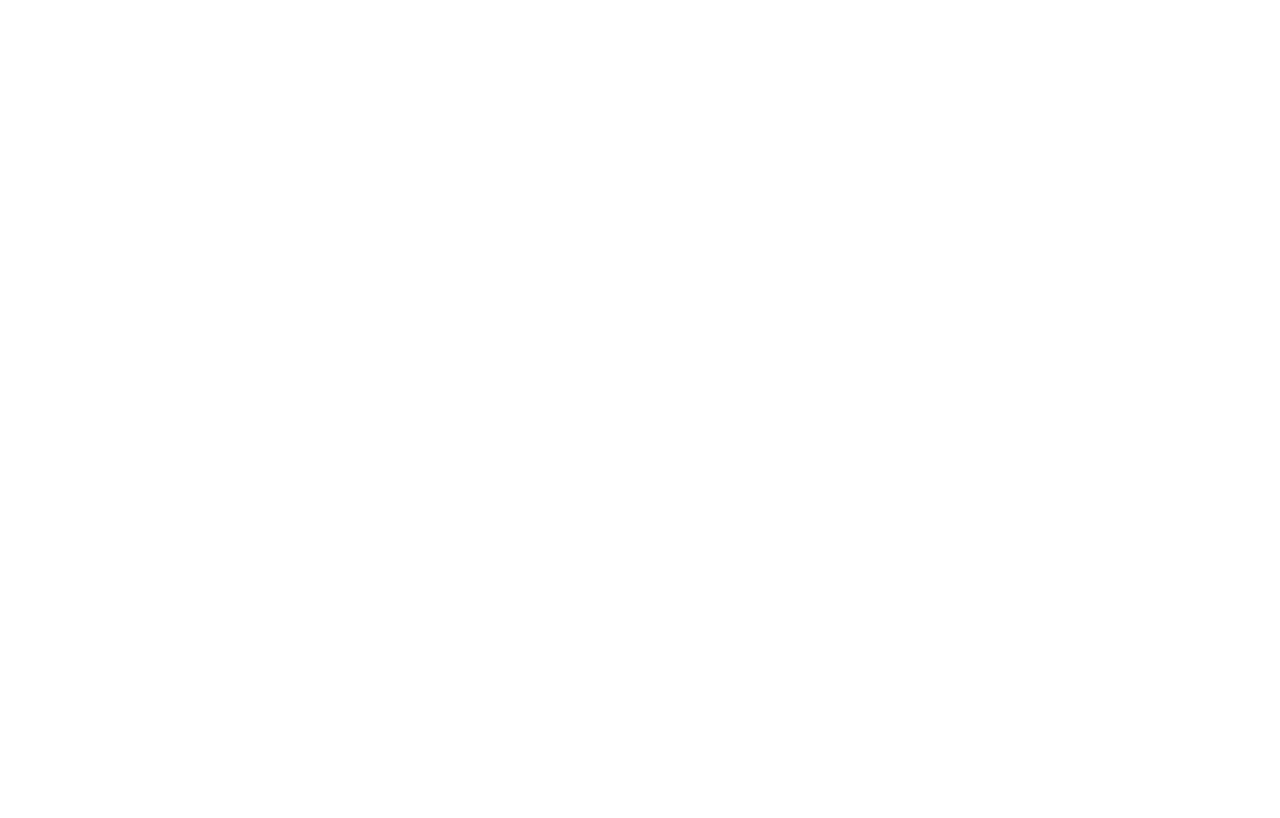
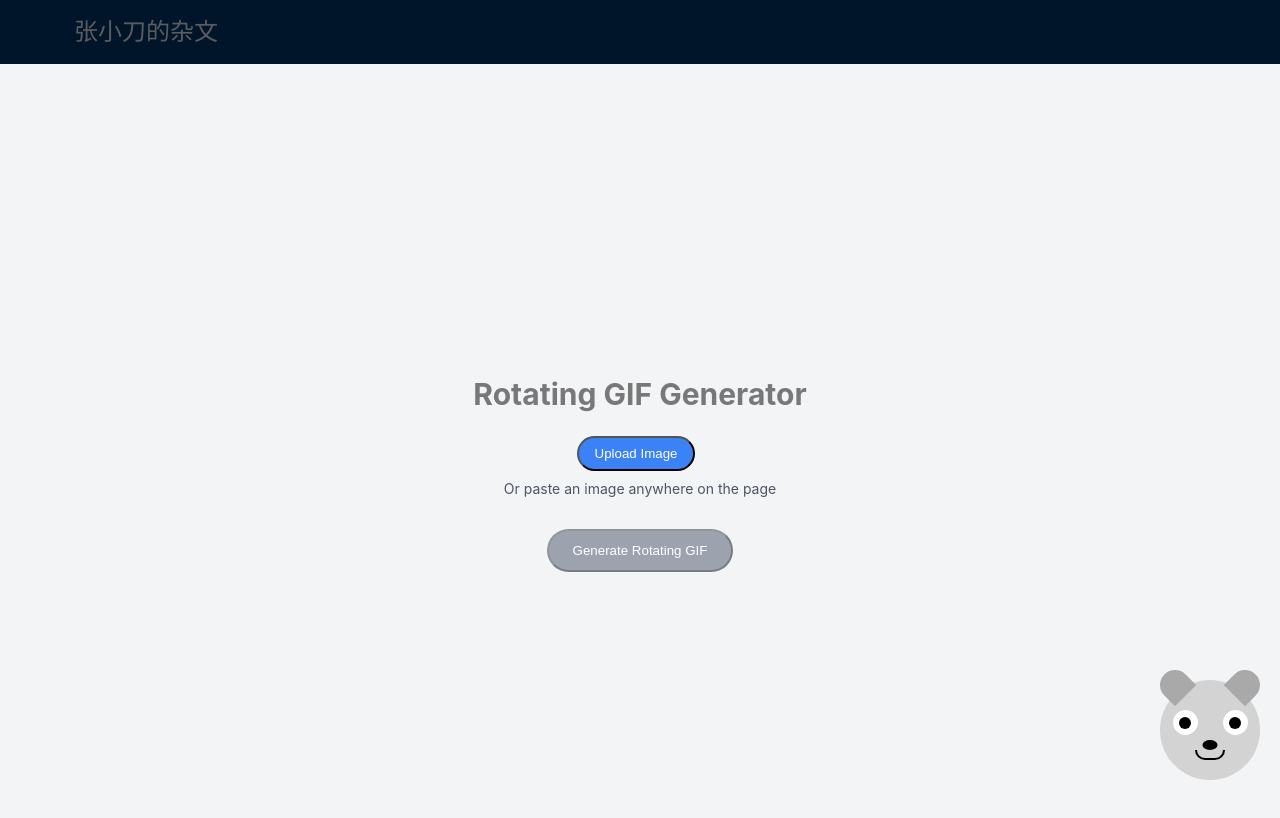
Before and after one commit to coderzzy/coderzzy.github.io, a React (Create React App) app: page /tools in a window 1280 px wide. Before the commit this address had no page. Shown: the top 818 px of the page. Built offline with nearby package versions, Linux system fonts and the light colour scheme.

Commit message:
feat: 支持tailwind && tools小工具

```diff
--- a/config-less.d.ts
+++ b/config-less.d.ts
@@ -3,3 +3,6 @@
     const classes: { [key: string]: string };
     export default classes;
 }
+
+// 其他
+declare module '@dhdbstjr98/gif.js'
--- a/config-overrides.js
+++ b/config-overrides.js
@@ -3,7 +3,8 @@
     override,
     addLessLoader,
     addWebpackModuleRule,
-    adjustStyleLoaders
+    adjustStyleLoaders,
+    addPostcssPlugins
 } = require('customize-cra')
 
 module.exports = override(
@@ -15,10 +16,14 @@
             modifyVars: {}, //修改 Less 变量
         }
     }),
-    adjustStyleLoaders(({ use: [, , postcss] }) => {
-        const postcssOptions = postcss.options;
-        postcss.options = { postcssOptions };
-    }),
+    // adjustStyleLoaders(({ use: [, , postcss] }) => {
+    //     const postcssOptions = postcss.options;
+    //     postcss.options = { postcssOptions };
+    // }),
+    addPostcssPlugins([
+        require('tailwindcss'),
+        require('autoprefixer'),
+    ]),
     // addWebpackModuleRule({
     //     test: /\.module\.less$/,
     //     exclude: /node_modules/,
--- a/src/App.tsx
+++ b/src/App.tsx
@@ -5,6 +5,7 @@
 import { useGlobalContext } from './context/GlobalContext'
 import MainPage from './pages/MainPage'
 import BlogPage from './pages/BlogPage'
+import ToolPage from './pages/ToolPage'
 
 
 interface AppProps {
@@ -30,6 +31,7 @@
         <Routes>
           <Route path="/" element={<MainPage />} />
           <Route path="/blog" element={<BlogPage />} />
+          <Route path="/tools" element={<ToolPage />} />
         </Routes>
       </BrowserRouter>
     </ConfigProvider>
--- /dev/null
+++ b/src/components/tools/RotatingGifGenerator.tsx
@@ -0,0 +1,131 @@
+import React, { useState, useRef, useEffect } from 'react';
+import GIF from '@dhdbstjr98/gif.js'
+
+const RotatingGifGenerator: React.FC = () => {
+  const [image, setImage] = useState<string | null>(null);
+  const [generating, setGenerating] = useState(false);
+  const canvasRef = useRef<HTMLCanvasElement>(null);
+  const fileInputRef = useRef<HTMLInputElement>(null);
+
+  useEffect(() => {
+    document.addEventListener('paste', handlePaste);
+    return () => {
+      document.removeEventListener('paste', handlePaste);
+    };
+  }, []);
+
+  const handlePaste = (event: ClipboardEvent) => {
+    const items = event.clipboardData?.items;
+    if (items) {
+      for (let i = 0; i < items.length; i++) {
+        if (items[i].type.indexOf('image') !== -1) {
+          const blob = items[i].getAsFile();
+          if (blob) {
+            const reader = new FileReader();
+            reader.onload = (e) => setImage(e.target?.result as string);
+            reader.readAsDataURL(blob);
+          }
+        }
+      }
+    }
+  };
+
+  const handleImageUpload = (event: React.ChangeEvent<HTMLInputElement>) => {
+    const file = event.target.files?.[0];
+    if (file) {
+      const reader = new FileReader();
+      reader.onload = (e) => setImage(e.target?.result as string);
+      reader.readAsDataURL(file);
+    }
+  };
+
+  const generateGif = async () => {
+    if (!image || !canvasRef.current) return;
+
+    setGenerating(true);
+
+    const canvas = canvasRef.current;
+    const ctx = canvas.getContext('2d');
+    if (!ctx) return;
+
+    const img = new Image();
+    img.src = image;
+    await new Promise((resolve) => (img.onload = resolve));
+
+    const size = Math.min(img.width, img.height);
+    canvas.width = size;
+    canvas.height = size;
+
+    const gif = new GIF({
+      workers: 2,
+      quality: 10,
+      width: size,
+      height: size,
+      background: '#ffffff',
+    });
+
+    for (let angle = 0; angle < 360; angle += 10) {
+      ctx.fillStyle = '#ffffff';
+      ctx.fillRect(0, 0, size, size);
+      ctx.save();
+      ctx.beginPath();
+      ctx.arc(size / 2, size / 2, size / 2, 0, Math.PI * 2);
+      ctx.clip();
+      ctx.translate(size / 2, size / 2);
+      ctx.rotate((angle * Math.PI) / 180);
+      ctx.drawImage(img, -size / 2, -size / 2, size, size);
+      ctx.restore();
+      gif.addFrame(ctx, { copy: true, delay: 50 });
+    }
+
+    gif.on('finished', (blob: Blob) => {
+      const url = URL.createObjectURL(blob);
+      const link = document.createElement('a');
+      link.href = url;
+      link.download = 'rotating-image.gif';
+      link.click();
+      setGenerating(false);
+    });
+
+    gif.render();
+  };
+
+  return (
+    <div className="flex flex-col items-center justify-center min-h-screen bg-gray-100">
+      <h1 className="text-3xl font-bold mb-6">Rotating GIF Generator</h1>
+      <div className="mb-4 text-center">
+        <button
+          onClick={() => fileInputRef.current?.click()}
+          className="px-4 py-2 bg-blue-500 text-white rounded-full mr-2 hover:bg-blue-600 transition-colors"
+        >
+          Upload Image
+        </button>
+        <input
+          ref={fileInputRef}
+          type="file"
+          accept="image/*"
+          onChange={handleImageUpload}
+          className="hidden"
+        />
+        <p className="mt-2 text-sm text-gray-600">
+          Or paste an image anywhere on the page
+        </p >
+      </div>
+      {image && (
+        <div className="mb-4 w-64 h-64 rounded-full overflow-hidden">
+          < img src={image} alt="Uploaded" className="w-full h-full object-cover" />
+        </div>
+      )}
+      <button
+        onClick={generateGif}
+        disabled={!image || generating}
+        className="px-6 py-3 bg-blue-500 text-white rounded-full disabled:bg-gray-400 hover:bg-blue-600 transition-colors"
+      >
+        {generating ? 'Generating...' : 'Generate Rotating GIF'}
+      </button>
+      <canvas ref={canvasRef} style={{ display: 'none' }} />
+    </div>
+  );
+};
+
+export default RotatingGifGenerator;
--- a/src/index.css
+++ b/src/index.css
@@ -1,3 +1,8 @@
+/* src/index.css */
+/* @import 'tailwindcss/base'; */
+@import 'tailwindcss/components';
+@import 'tailwindcss/utilities';
+
 body {
   margin: 0;
   font-family: -apple-system, BlinkMacSystemFont, 'Segoe UI', 'Roboto', 'Oxygen',
--- a/src/index.tsx
+++ b/src/index.tsx
@@ -1,8 +1,9 @@
 import React from 'react';
 import ReactDOM from 'react-dom/client';
-import './index.css';
 import { GlobalProvider } from './context/GlobalContext'
 import App from './App';
+
+import './index.css';
 
 const root = ReactDOM.createRoot(document.getElementById('root') as HTMLElement);
 root.render(
--- /dev/null
+++ b/src/pages/TemplatePage.tsx
@@ -0,0 +1,26 @@
+import React from 'react';
+import { Layout } from 'antd';
+import GlobalHeader from '../components/GlobalHeader'
+import FloatingAssistant from '../components/FloatingAssistant/HuskyAssistant'
+
+const { Header, Content, Sider } = Layout;
+
+interface PageProps {
+    // props
+}
+
+const Page: React.FC<PageProps> = ({ }) => {
+    return (
+        <Layout>
+            <Header style={{ display: 'flex', alignItems: 'center' }}>
+                <GlobalHeader />
+            </Header>
+            <Content>
+
+            </Content>
+            <FloatingAssistant />
+        </Layout>
+    );
+}
+
+export default Page;
--- /dev/null
+++ b/src/pages/ToolPage.tsx
@@ -0,0 +1,30 @@
+import React from 'react';
+import { Layout } from 'antd';
+import GlobalHeader from '../components/GlobalHeader'
+import FloatingAssistant from '../components/FloatingAssistant/HuskyAssistant'
+import RotatingGifGenerator from '../components/tools/RotatingGifGenerator'
+
+const { Header, Content, Sider } = Layout;
+
+interface ToolPageProps {
+    // props
+}
+
+const ToolPage: React.FC<ToolPageProps> = ({ }) => {
+    return (
+        // <div className="bg-green-700">
+        //     test
+        // </div>
+        <Layout>
+            <Header style={{ display: 'flex', alignItems: 'center' }}>
+                <GlobalHeader />
+            </Header>
+            <Content>
+                <RotatingGifGenerator />
+            </Content>
+            <FloatingAssistant />
+        </Layout>
+    );
+}
+
+export default ToolPage;
--- /dev/null
+++ b/tailwind.config.js
@@ -0,0 +1,9 @@
+// tailwind.config.js
+module.exports = {
+    content: [
+        "./src/**/*.{js,ts,jsx,tsx}",
+        "./public/index.html",
+    ],
+    theme: {},
+    plugins: [],
+};
```
Also changed, not shown: package.json (+6 -1 lines), 1 other file (tests, documents, lock files or other folders).
